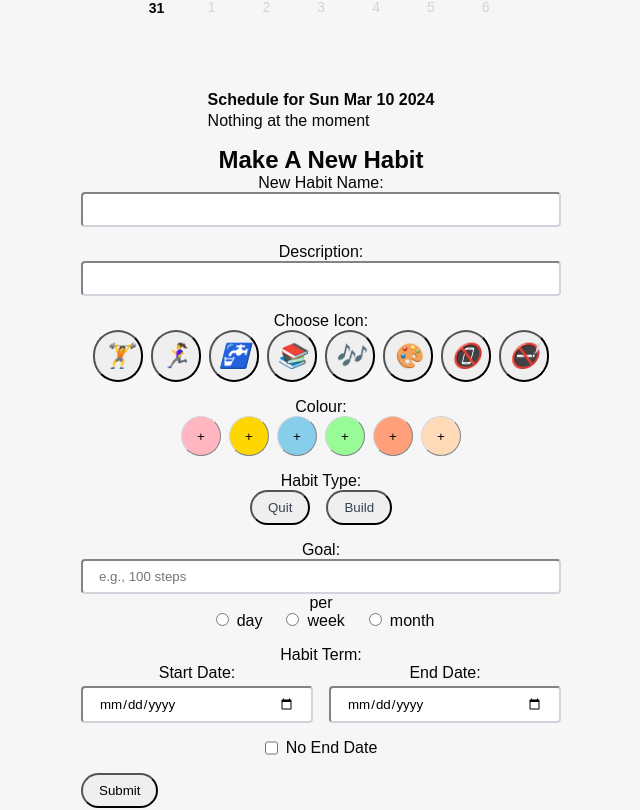
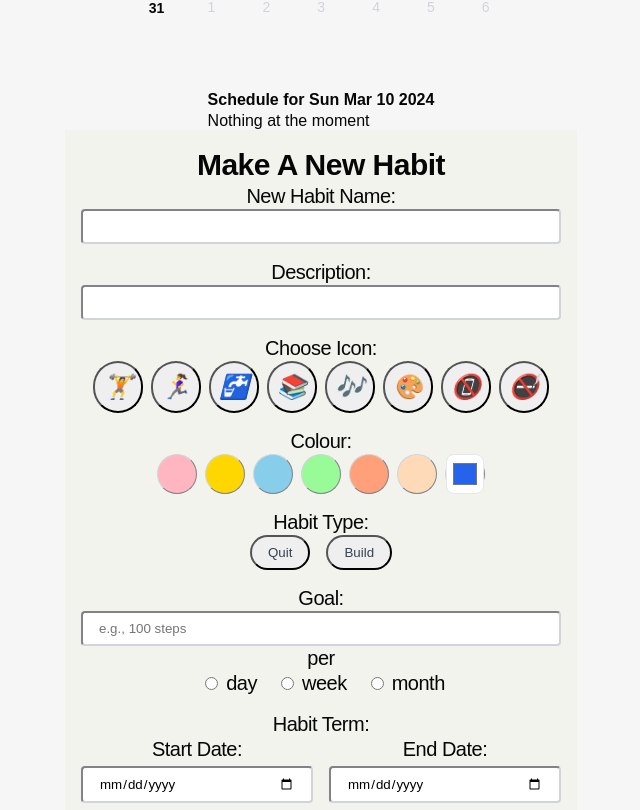
Before and after one commit to thebiggest0/QDS-group-11, a React (Vite) app: page / in a window 1280 px wide. Shown: the part 1176-1986 px from the top of the page, without its empty margins (319-959 px from the left). Built offline with nearby package versions, Linux system fonts and the light colour scheme; no server answers.

Commit message:
EDIT fonts and paddings

```diff
--- a/package.json
+++ b/package.json
@@ -17,6 +17,7 @@
     "@heroicons/react": "^2.1.1",
     "axios": "^1.6.7",
     "dayjs": "^1.11.10",
+    "emoji-picker-react": "^4.8.0",
     "framer-motion": "^11.0.8",
     "react": "^18.2.0",
     "react-anchor-link-smooth-scroll": "^1.0.12",
--- a/src/form/newCustomHabit.tsx
+++ b/src/form/newCustomHabit.tsx
@@ -80,8 +80,8 @@ const Uncontrolled: React.FC = () => {
   }
 
   return (
-    <form onSubmit={handleSubmit} className="max-w-lg mx-auto p-4">
-      <div className="mb-4 text-center">
+    <form onSubmit={handleSubmit} className="max-w-lg mx-auto p-4 bg-gray-20 p-20 text-xl lg:text-6xl font-light leading-tight tracking-tight text-gray-500">
+      <div className="mb-4 text-center ">
         <h2> Make A New Habit </h2>
         <label className="block mb-2">
           <p>New Habit Name:</p>
@@ -125,7 +125,7 @@ const Uncontrolled: React.FC = () => {
       </div>
 
 
-      <div className="mb-4 ">
+      <div className="mb-4">
       <label className="block mb-2 text-center">
         <p>Colour:</p>
         <input
@@ -133,6 +133,7 @@ const Uncontrolled: React.FC = () => {
           type="color"
           value={selectedColour}
           className="hidden"
+          onChange={(e) => setSelectedColour(e.target.value)}
         />
         <div className="flex items-center space-x-2 justify-center">
           {sampleColours.map((colour, index) => (
@@ -143,9 +144,17 @@ const Uncontrolled: React.FC = () => {
               style={{ backgroundColor: colour }}
               onClick={() => handleColourChange(colour)}
             >
-                +
+
             </button>
           ))}
+
+          {/* test colour picker */}
+      <button className="w-10 h-10 rounded-full border border-gray-300 focus:outline-none flex items-center justify-center"
+      onClick={() => {
+              if (habitColourRef.current) {
+                habitColourRef.current.click(); // Simulate click on the hidden input
+              }
+            }}> <input type="color" className="p-1 h-10 w-14 block bg-white border border-gray-200 cursor-pointer rounded-lg disabled:opacity-50 disabled:pointer-events-none dark:bg-slate-900 dark:border-gray-700" id="hs-color-input" value="#2563eb" title="Choose your color"></input></button>
         </div>
       </label>
     </div>
```
Also changed, not shown: 1 other file (tests, documents, lock files or other folders). Lines whose indentation alone changed are shown as unchanged.
